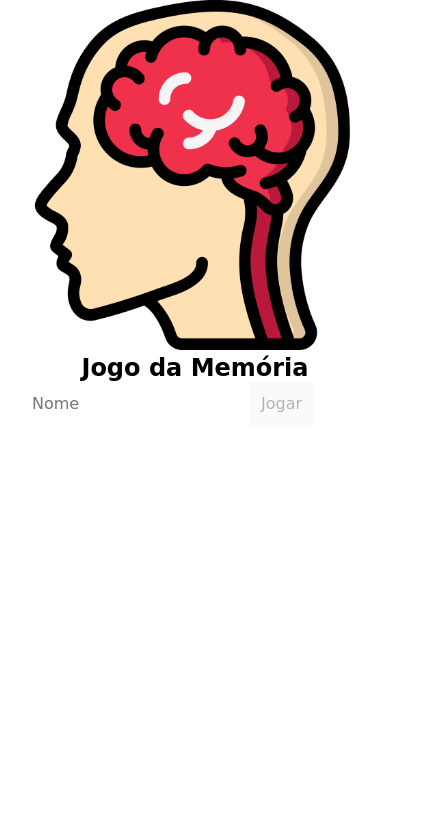
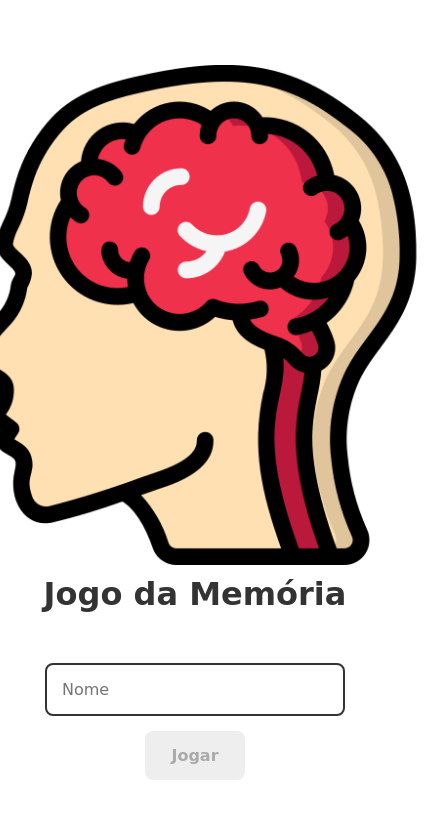
Before and after one commit to 1PedroP/FeiraExposicoes, a plain HTML site: page index.html in a window 390 px wide. Shown: the whole page, 445 px wide, since content can reach past the window. Drawn offline with Linux system fonts and the light colour scheme.

Commit message:
Update login.css

```diff
--- a/css/login.css
+++ b/css/login.css
@@ -3,24 +3,59 @@
         text-align: center;
         width: 100%;
     }
+.login-form {
+    align-items: center;
+    display: flex;
+    flex-direction: column;
+    height: 100vh;
+    justify-content: center;
+}
 
-    .login-header h1 {
-        font-size: 1.5rem;
-        text-align: center;
-    }
+.login-header {
+    display: flex;
+    align-items: center;
+    flex-direction: column;
+    justify-content: center;
+    margin-bottom: 50px;
+}
 
-    .login-input {
-        font-size: 1rem;
-        padding: 12px;
-    }
+.login-header img {
+    width: 500px;
 
-    .login-button {
-        font-size: 1rem;
-        padding: 12px;
-        max-width: 100%;
-    }
+}
+.login-header h1 {
+    font-size: 2rem;
+    margin-top: 10px;
+    color: #333;
+}
 
-    .login-form {
-        padding: 0 20px;
-    }
+.login-input { border: 2px solid #333;
+    border-radius: 8px;
+    color: #333;
+    font-size: 1em;
+    margin-bottom: 15px;
+    max-width: 300px;
+    outline: none;
+    width: 100%;
+    padding: 15px;
+
 }
+
+.login-button {
+    background-color:#ee665c ;
+    border-radius: 8px;
+    padding: 15px;
+    cursor: pointer;
+    font-size: 1em;
+    color: #fff;
+    max-width: 100px;
+    width: 100%;
+    font-weight: bold;
+
+}
+
+
+.login-button:disabled{
+    background-color: #eee;
+    color: #aaa;
+    cursor: auto;}
```
